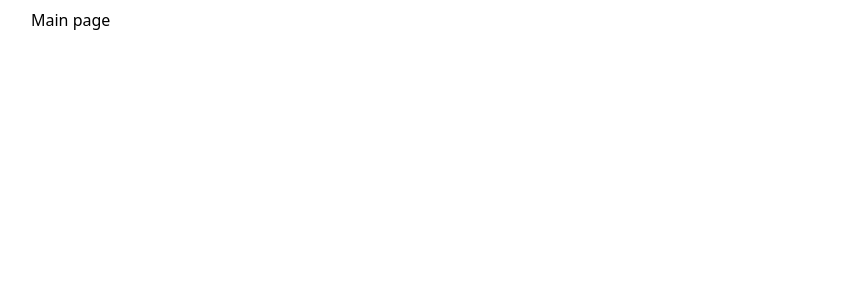
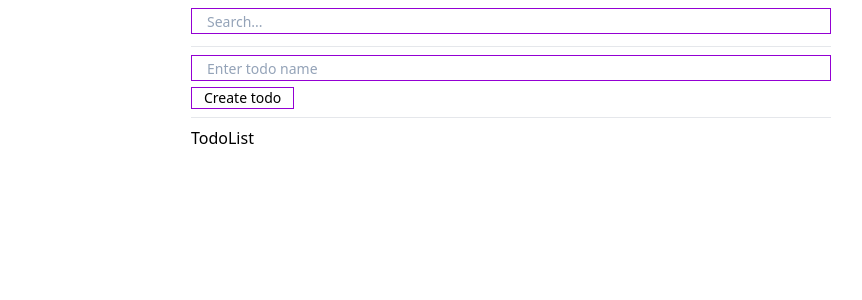
Before and after one commit to AmletixQ/tsx-next-tailwind-todo, a Next.js app: page / in a window 1280 px wide. Shown: the top 300 px of the page, without its empty margins (129-991 px from the left). Built offline with nearby package versions, Linux system fonts and the light colour scheme.

Commit message:
Add components to main page.tsx

```diff
--- a/src/app/page.tsx
+++ b/src/app/page.tsx
@@ -1,9 +1,16 @@
-import React from "react";
+"use client";
+import TodoAddForm from "@/components/TodoAddForm";
+import TodoList from "@/components/TodoList";
+import Input from "@/components/UI/Input";
 
 const Home = () => {
   return (
-    <div className="w-3/4 mt-2">
-      <h1>Main page</h1>
+    <div className="w-2/4 mt-2 flex flex-col gap-2">
+      <Input placeholder="Search..." />
+      <hr />
+      <TodoAddForm />
+      <hr />
+      <TodoList />
     </div>
   );
 };
```
